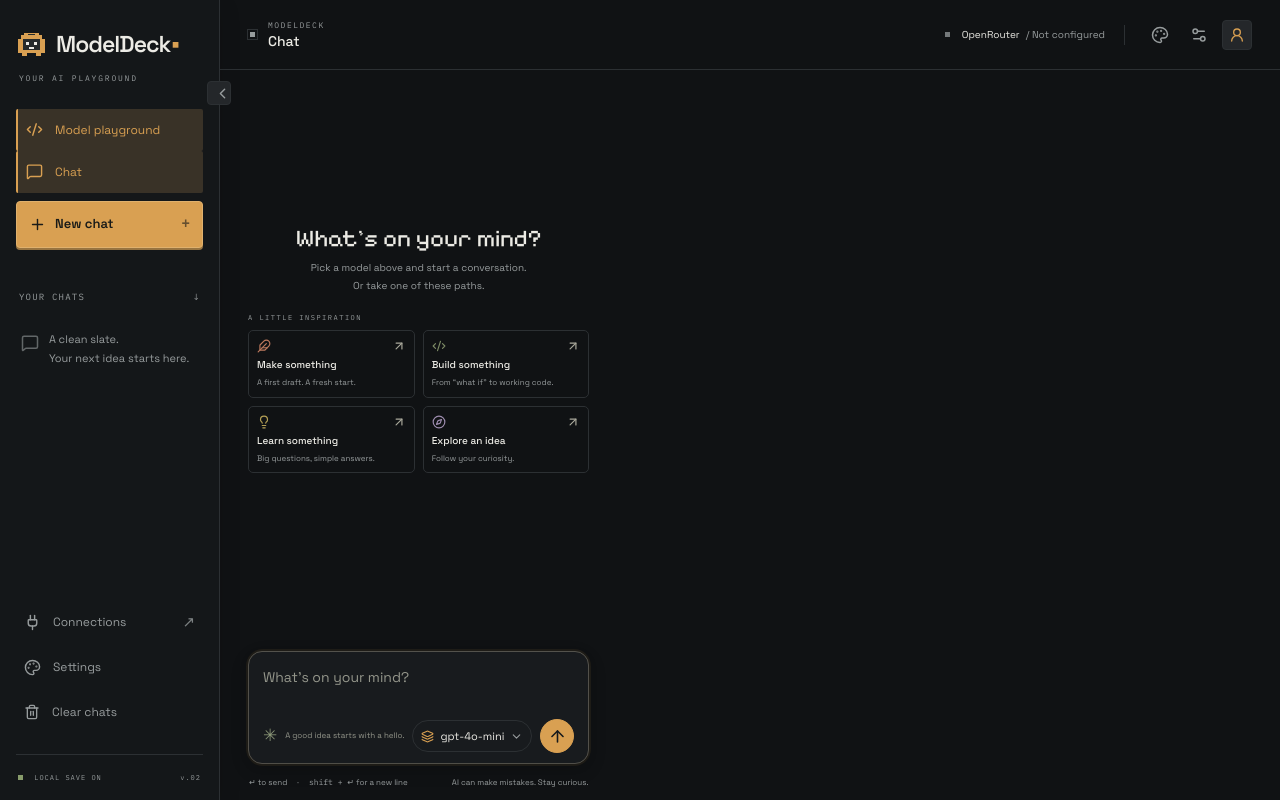
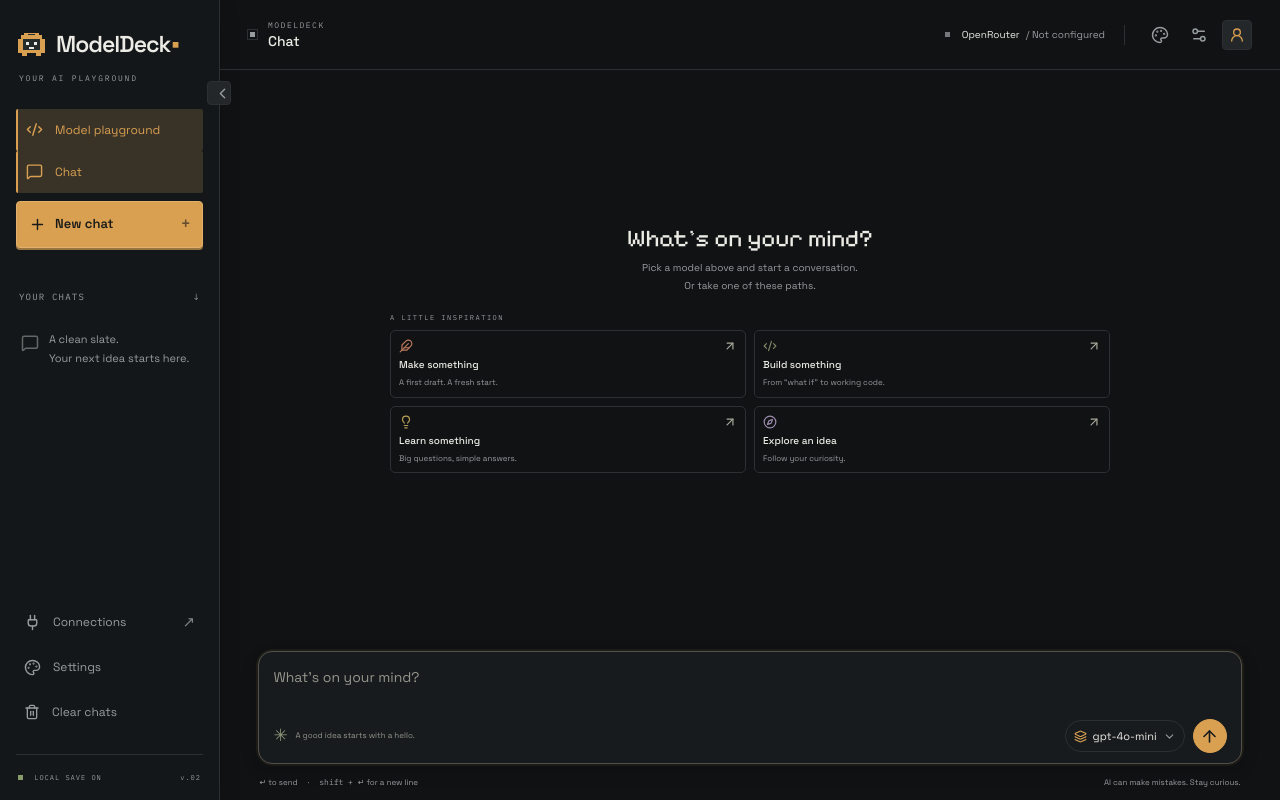
Before and after one commit to blueii24-cmyk/ModelDeck, a React (Vite) app: page / in a window 1280 px wide. Built offline with nearby package versions, Linux system fonts and the light colour scheme.

Commit message:
ui: expand desktop chat canvas

```diff
--- a/src/dashboard.css
+++ b/src/dashboard.css
@@ -1821,3 +1821,53 @@ html.view-chat .composer-actions .send:disabled {
     padding-left: 8px;
   }
 }
+
+
+/* Desktop chat should use the whole canvas; only the transcript stays comfortably readable. */
+html.view-chat .dashboard-scroll,
+html.view-chat .workspace-grid,
+html.view-chat .chat-workspace {
+  width: 100%;
+  max-width: none;
+  min-width: 0;
+}
+html.view-chat .chat {
+  width: 100%;
+  max-width: none;
+  min-width: 0;
+  margin: 0;
+  padding: 0 clamp(24px, 3vw, 52px);
+}
+html.view-chat .messages {
+  width: min(1180px, 100%);
+  max-width: 1180px;
+  margin: 0 auto;
+}
+html.view-chat .composer-wrap {
+  width: 100%;
+  max-width: none;
+  margin: 0;
+  padding: 12px clamp(24px, 3vw, 52px) max(12px, env(safe-area-inset-bottom));
+}
+@media (min-width: 1600px) {
+  html.view-chat .chat {
+    padding-right: clamp(42px, 3vw, 58px);
+    padding-left: clamp(42px, 3vw, 58px);
+  }
+  html.view-chat .messages {
+    width: min(1280px, 100%);
+    max-width: 1280px;
+  }
+}
+@media (max-width: 760px) {
+  html.view-chat .chat {
+    padding: 0 16px;
+  }
+  html.view-chat .messages {
+    width: 100%;
+    max-width: none;
+  }
+  html.view-chat .composer-wrap {
+    padding: 10px 12px max(10px, env(safe-area-inset-bottom));
+  }
+}
```
Also changed, not shown: 1 other file (tests, documents, lock files or other folders).
